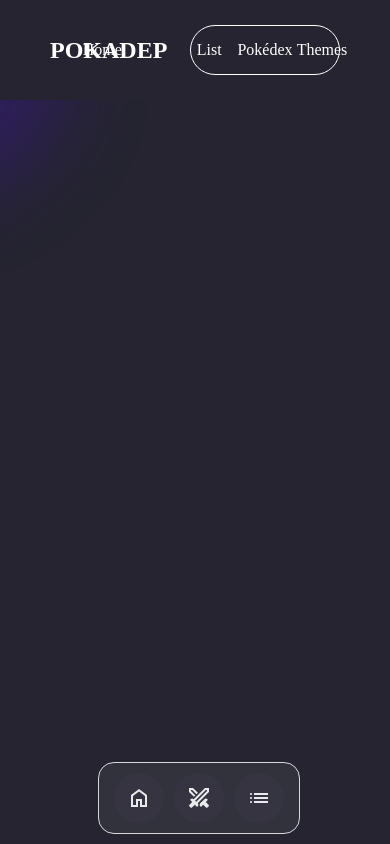
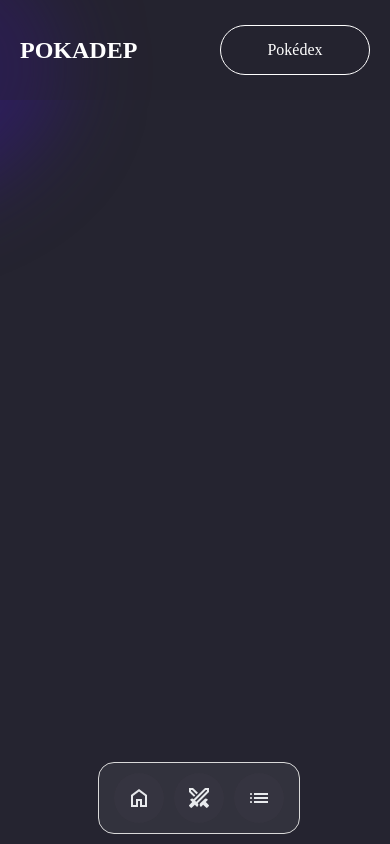
Before and after one commit to SarCraft/Pokadep, an Angular app: page / in a window 390 px wide. Built offline with nearby package versions, Linux system fonts and the light colour scheme.

Commit message:
Navbar Update

```diff
--- a/src/app/components/navbar/navbar.component.css
+++ b/src/app/components/navbar/navbar.component.css
@@ -1,6 +1,8 @@
 /* Layout */
 nav {
-  background-color:rgba(37, 36, 48);
+  position: relative; /* nécessaire pour que z-index fonctionne */
+  z-index: 1; /* valeur supérieure à celle du background */
+  background-color:rgba(37, 36, 48, 0.3);
   height: 100px;
   display: flex;
   align-items: center;
@@ -8,7 +10,6 @@ nav {
   padding: 0 50px;
 }
 
-/* Link */
 nav a {
   background-color: transparent;
   color: white;
@@ -77,3 +78,17 @@ li {
   left: 50%;
   transform: translateX(-50%);
 }
+
+@media screen and (max-width: 768px) {
+  nav {
+    padding: 0 20px;
+  }
+
+  nav a {
+    font-size: 14px;
+  }
+
+  .Navbtn {
+    display: none;
+  }
+}
--- a/src/app/components/navbar/navbar.component.html
+++ b/src/app/components/navbar/navbar.component.html
@@ -1,6 +1,6 @@
 <nav>
     <h1>POKADEP</h1>
-    <ul class="Navbtn">
+    <ul class="Navbtn ">
         <li><a>Home</a></li>
         <li><a>List</a></li>
         <li><a>Themes</a></li>
```
